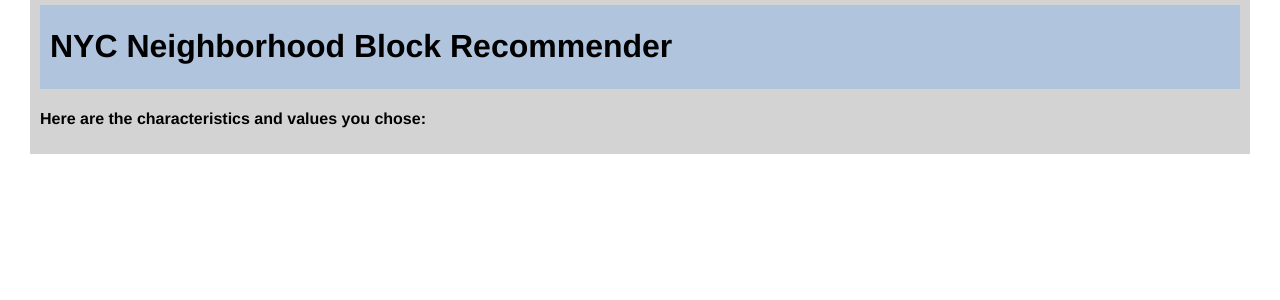
After one commit to chisoo/NYC_recommender_app, a Flask app: template templates/picked_vals.html in a window 1280 px wide. The commit adds this page. Shown: the top 300 px of the page. Run offline with Flask 2, Linux system fonts and the light colour scheme; the template is opened without the code that fills it, so the values that code supplies are empty.

Commit message:
Added picked_vals.html

```diff
--- a/app.py
+++ b/app.py
@@ -20,5 +20,10 @@ def index():
 				char_chosen_list.append(request.form.get(char))
 		return render_template('picked_chars.html', char_chosen_list = char_chosen_list)
 
+@app.route('/picked_vals', methods = ['POST'])
+def picked_vals():
+	picked_vals_results = request.form
+	return render_template("picked_vals.html", picked_vals_results = picked_vals_results)
+
 if __name__ == '__main__':
-  app.run(port=33507)
+	app.run(port=33507)
--- /dev/null
+++ b/templates/picked_vals.html
@@ -0,0 +1,56 @@
+<!doctype html>
+<html lang="en">
+	<head>
+		<meta charset="utf-8">
+		<title>Capstone Project</title>
+		<style>
+		html {
+			font-family: 'Helvetica';
+			background: white;
+		}
+
+		body {
+			background: lightgrey;
+			max-width: 1200px;
+			margin: 0 auto;
+			padding: 5px 10px 5px 10px;
+		}
+
+		.header {
+			padding: 2px 10px 2px 10px;
+			background: lightsteelblue;
+		}
+
+		input[type = "submit"] {
+			padding: 0px 10px 0px 10px;
+			color: black;
+			background: lightsteelblue;
+			border: none;
+			box-shadow: 1px 1px 1px #4C6E91;
+		}
+
+		input[type = "submit"]:hover {
+			background: steelblue;
+		}
+		</style>
+	</head>
+
+	<body>
+		<div class = page>
+			<div class = header>
+	  			<h1>NYC Neighborhood Block Recommender </h1>
+	  		</div>
+	  		<div class = contents>
+	  			<h4>Here are the characteristics and values you chose: </h4>
+				<table>
+					{% for key, value in picked_vals_results.iteritems() %}
+						<tr>
+							<th> {{ key }} </th>
+							<td> {{ value }} </td>
+						</tr>
+					{% endfor %}
+				</table>
+			</div>
+		</div>
+	</body>
+</html>
```
Also changed, not shown: Codes/draw_cluster_map.py (+4 -3 lines), templates/index.html (+4 -4 lines), templates/picked_chars.html (+12 -7 lines).
